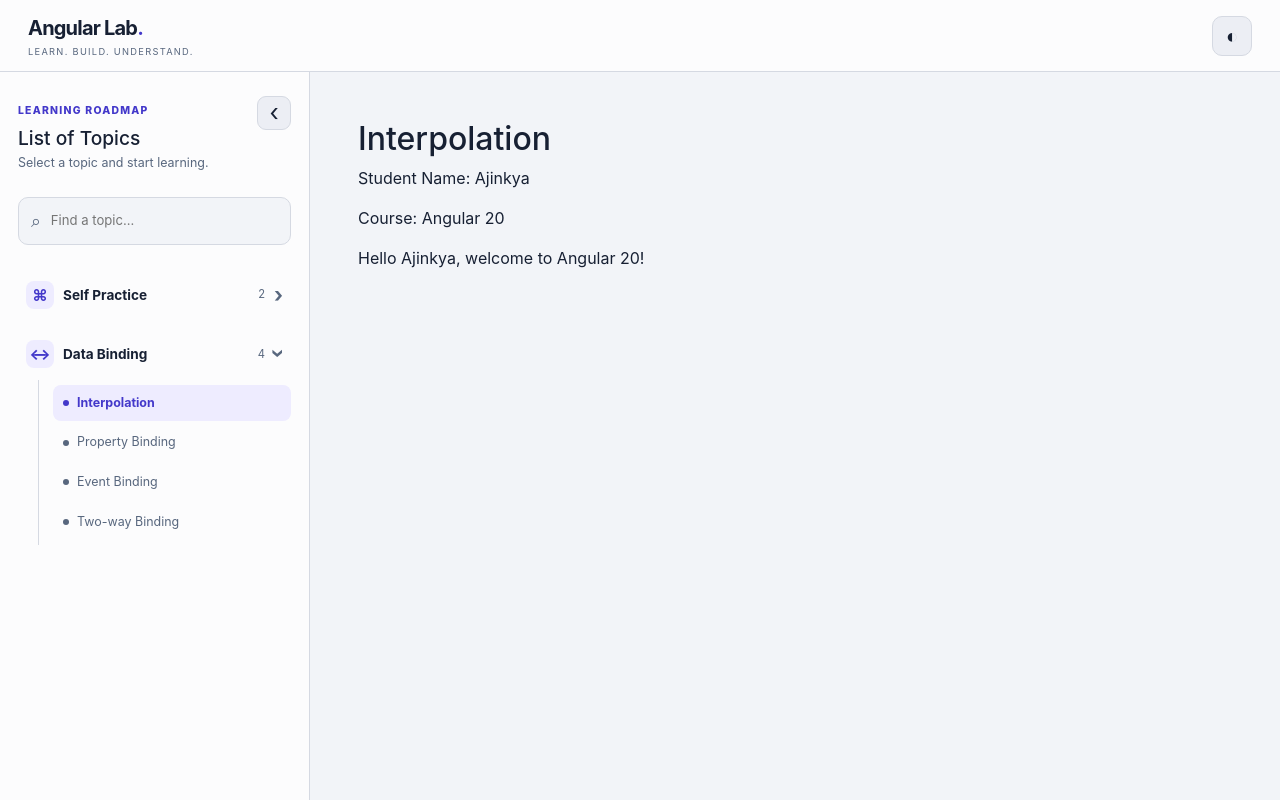
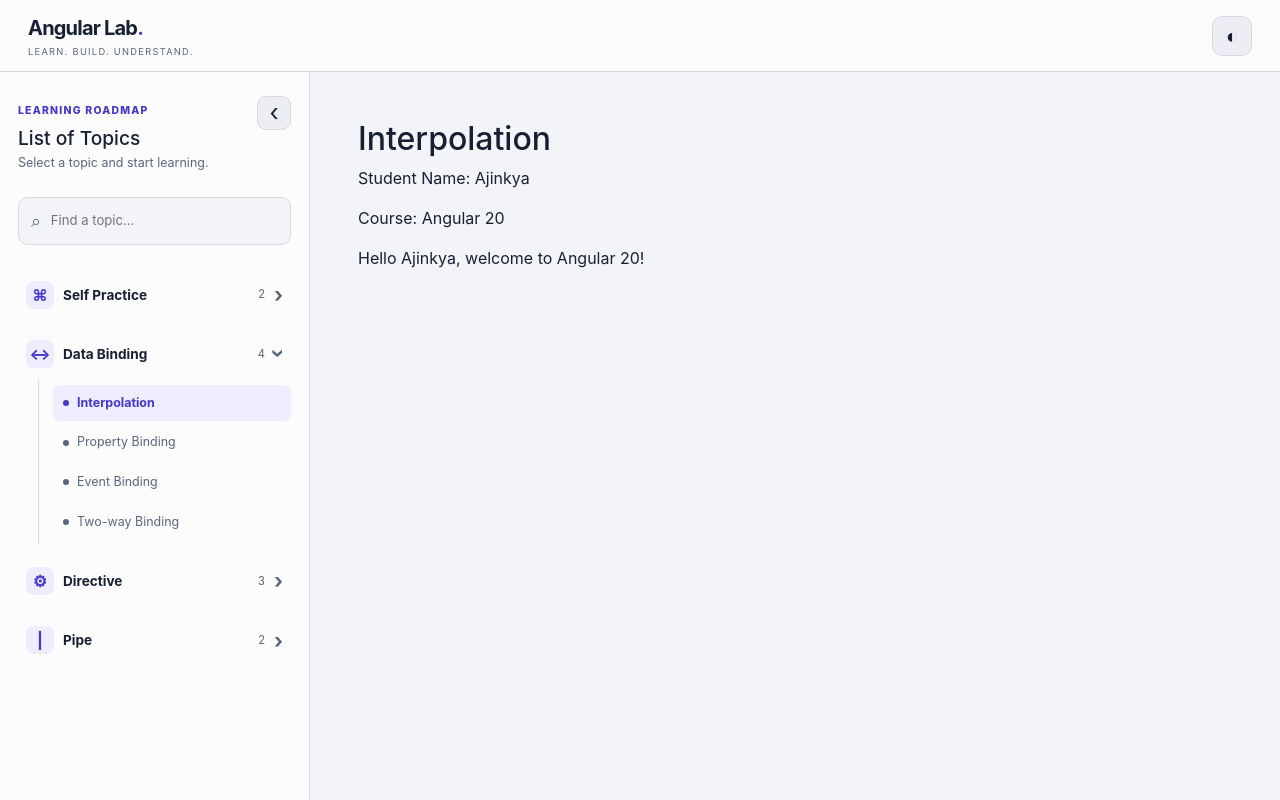
Before and after one commit to Ajinkya1906/angular-daily-code, an Angular app: page /dashboard/data-binding/interpolation in a window 1280 px wide. Built offline with nearby package versions, Linux system fonts and the light colour scheme.

Commit message:
add navigation

```diff
--- a/src/app/layout/dashboard/dashboard-navigation.ts
+++ b/src/app/layout/dashboard/dashboard-navigation.ts
@@ -56,4 +56,43 @@ export const DASHBOARD_TOPICS: readonly Topic[] = [
       },
     ],
   },
+  {
+  id: 'directive',
+  title: 'Directive',
+  symbol: '⚙',
+  lessons: [
+    {
+      id: 'attribute-directive',
+      title: 'Attribute Directive',
+      route: '/dashboard/directive/attribute-directive',
+    },
+    {
+      id: 'structural-directive',
+      title: 'Structural Directive',
+      route: '/dashboard/directive/structural-directive',
+    },
+    {
+      id: 'custom-directive',
+      title: 'Custom Directive',
+      route: '/dashboard/directive/custom-directive',
+    },
+  ],
+},
+  {
+  id: 'pipe',
+  title: 'Pipe',
+  symbol: '|',
+  lessons: [
+    {
+      id: 'built-in-pipe',
+      title: 'Built-in Pipe',
+      route: '/dashboard/pipe/built-in-pipe',
+    },
+    {
+      id: 'custom-pipe',
+      title: 'Custom Pipe',
+      route: '/dashboard/pipe/custom-pipe',
+    },
+  ],
+},
 ];
```
